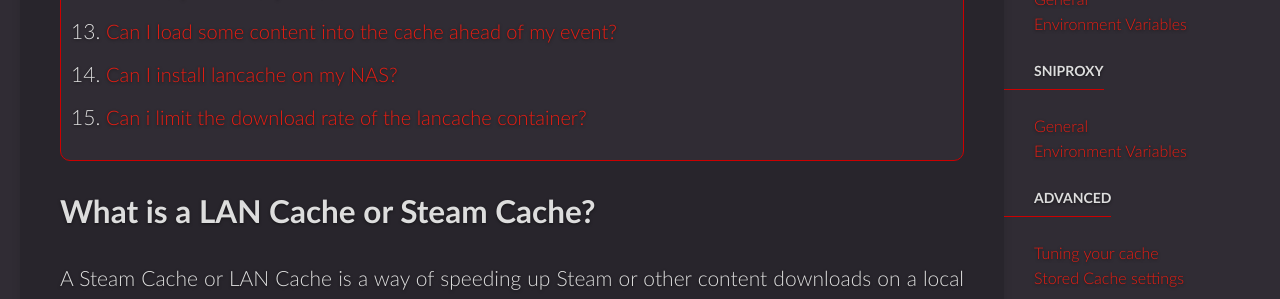
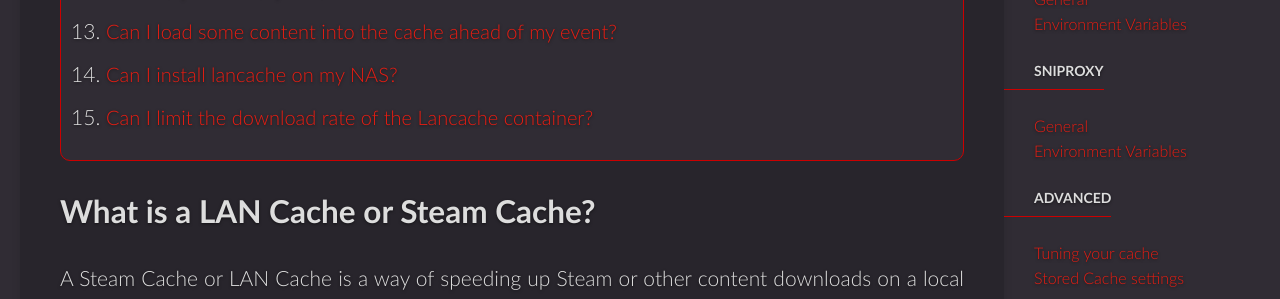
Before and after one commit to lancachenet/lancachenet.github.io, a Jekyll site: the page built from _docs/faq.md, in a window 1280 px wide and 900 px high, scrolled down 593 px. Shown: the part 155-454 px from the top of the window. Built offline with Jekyll 4.4.1, drawn with Linux system fonts in a browser that asks for light colours; comment, search, counter and statistics services are not loaded; some of the changed text lies outside the part shown.

Commit message:
Update _docs/faq.md
Co-authored-by: James Yale <jim@thebiggame.org>

```diff
--- a/_docs/faq.md
+++ b/_docs/faq.md
@@ -87,6 +87,6 @@
 
 Many users are interested in installing Lancache on their Unraid, QNAP, Synology or other home NAS solution. While there are several unofficial solutions floating around based on our work we have had no input into them and have seen a number of errors. Consumer NAS solutions often use ports 80 and 443 for their own UI and while you can work around these issues it often causes problems. If you wish to use this sort of hardware then we strongly recommend building a VM (virtual machine) on the device if you are able, you are then in the "happy path" for all our documentation and support.
 
-## Can i limit the download rate of the lancache container?
+## Can I limit the download rate of the Lancache container?
 
 Yes with tc. There is a script: https://github.com/Jan-Magerl/lancache-tc-limit
```
